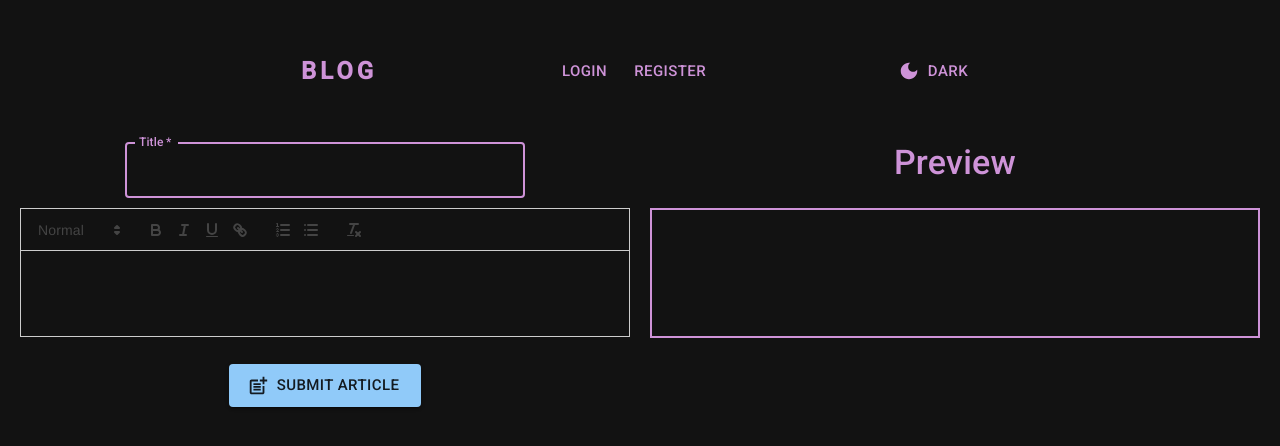
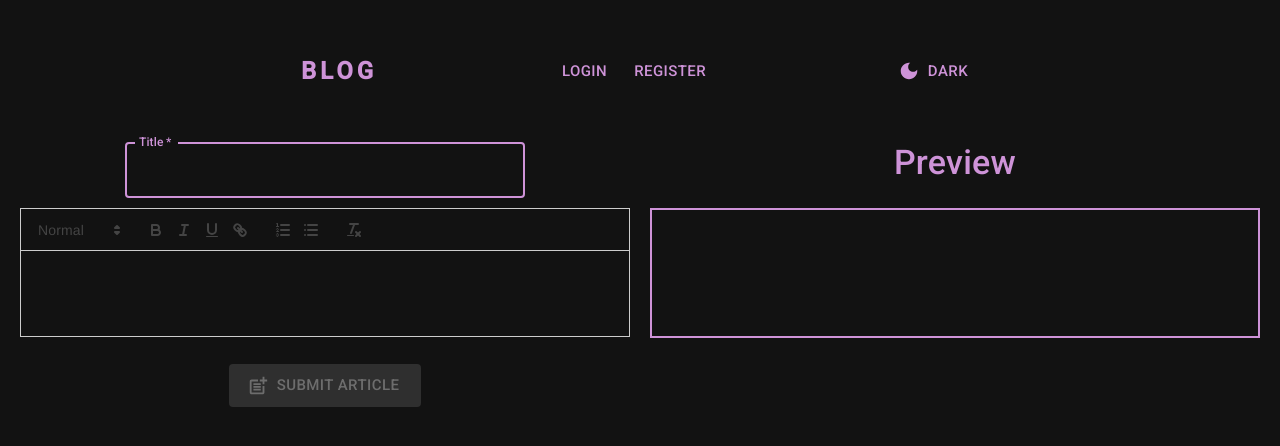
Before and after one commit to Joksa132/blog-frontend, a React (Vite) app: page /new in a window 1280 px wide. Shown: the top 446 px of the page. Built offline with nearby package versions, Linux system fonts and the light colour scheme; no server answers.

Commit message:
added success message and disabled button if logged out

```diff
--- a/src/Components/ArticleForm/ArticleForm.jsx
+++ b/src/Components/ArticleForm/ArticleForm.jsx
@@ -1,6 +1,7 @@
 import { ThemeProvider, createTheme } from '@mui/material/styles';
-import { Box, Button, CssBaseline, TextField, Typography } from '@mui/material';
+import { Box, Button, CssBaseline, IconButton, TextField, Typography } from '@mui/material';
 import PostAddIcon from '@mui/icons-material/PostAdd';
+import CloseIcon from '@mui/icons-material/Close';
 
 import { useContext, useRef, useState } from "react"
 import { UserContext } from "../../Context/UserContext"
@@ -29,6 +30,7 @@ function ArticleForm() {
   const [value, setValue] = useState('');
   const [title, setTitle] = useState('')
   const editorRef = useRef()
+  const [successMessage, setSuccessMessage] = useState(null)
 
   const onChangeTitle = (e) => {
     setTitle(e.target.value)
@@ -48,8 +50,13 @@ function ArticleForm() {
       .then((res) => {
         setValue('')
         setTitle('')
+        setSuccessMessage("Successfully posted this article!")
       })
       .catch((err) => console.log(err))
+  }
+
+  const handleClose = () => {
+    setSuccessMessage(null)
   }
 
   return (
@@ -90,15 +97,55 @@ function ArticleForm() {
               color="secondary"
             />
             <ReactQuill theme="snow" value={value} onChange={setValue} style={{ width: "100%" }} ref={editorRef} />
+            {user ?
               <Button
                 type='submit'
                 startIcon={<PostAddIcon />}
                 variant='contained'
                 size="large"
                 sx={{ marginTop: "60px" }}
+                color="secondary"
               >
                 Submit article
               </Button>
+              :
+              <Button
+                type='submit'
+                startIcon={<PostAddIcon />}
+                variant='contained'
+                size="large"
+                sx={{ marginTop: "60px" }}
+                color="secondary"
+                disabled
+              >
+                Submit article
+              </Button>
+            }
+            {successMessage &&
+              <Box sx={{
+                position: "absolute",
+                top: "50%",
+                left: "50%",
+                transform: "translate(-50%, -50%)",
+                bgcolor: "background.paper",
+                border: "2px solid #000",
+                boxShadow: 24,
+                p: 2,
+                width: 300,
+                display: "flex",
+                justifyContent: "center",
+                alignItems: "center",
+                padding: "5px",
+                borderRadius: "15px",
+                marginTop: "20px",
+                flexDirection: "column"
+              }}>
+                <IconButton color="secondary" onClick={handleClose}>
+                  <CloseIcon />
+                </IconButton>
+                <Typography color="secondary" >{successMessage}</Typography>
+              </Box>
+            }
           </Box>
           <Box sx={{ width: "50%" }}>
             <Box display={"flex"} justifyContent={"center"} mb={3}>
```
Lines whose indentation alone changed are shown as unchanged.
